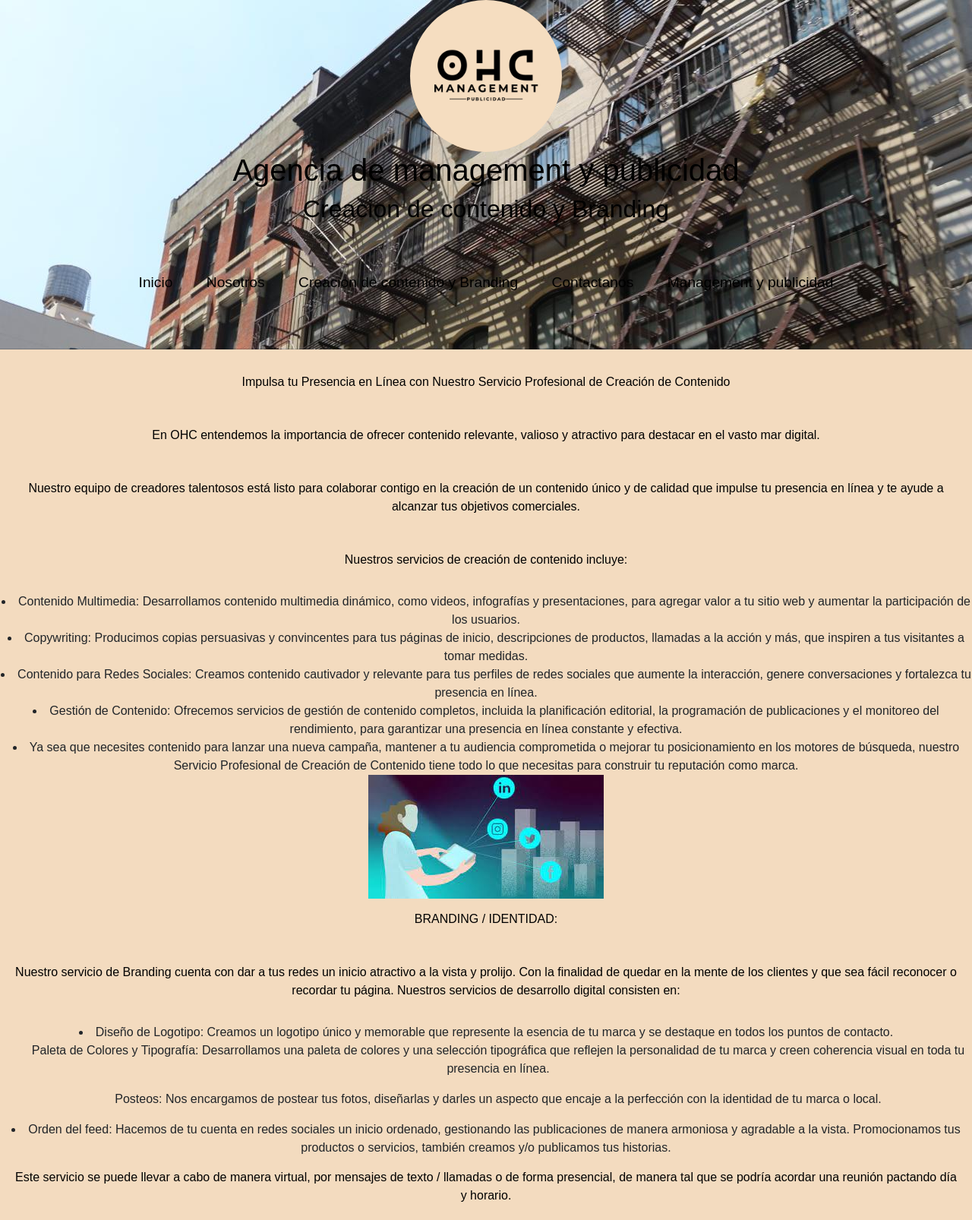
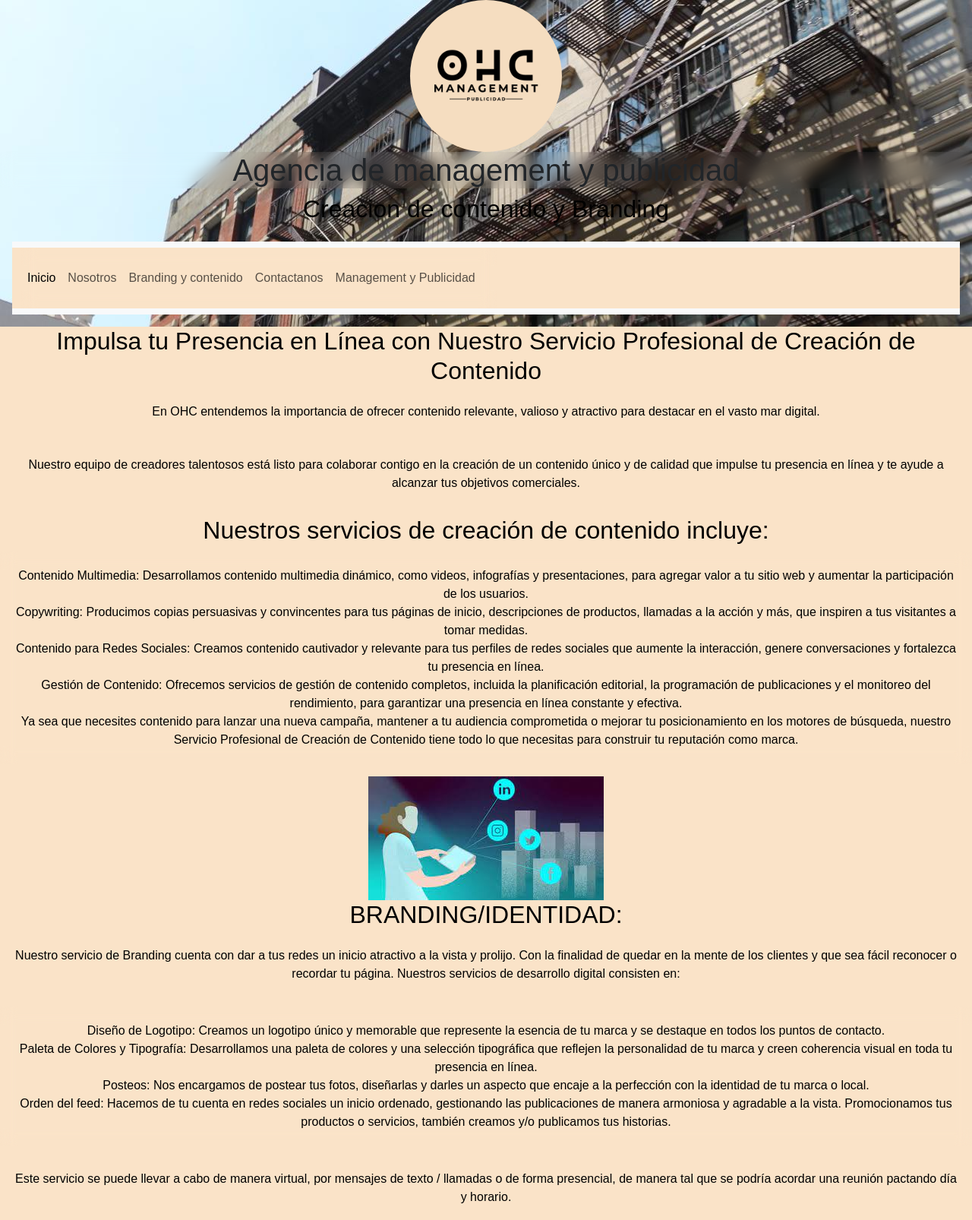
Before and after one commit to Tonacho12/ohcagencia, a plain HTML site: page pages/Branding.html in a window 1280 px wide. Shown: the top 1606 px of the page at 76% size. Drawn offline with nearby package versions, Linux system fonts and the light colour scheme; a web font is replaced by a local one.

Commit message:
segunda preentrega

```diff
--- a/estilo.css
+++ b/css/estilo.css
@@ -25,9 +25,9 @@
   }
 
   .header { grid-area: header;
-  background-image: url(./img/background.jpeg);
-  background-repeat: no-repeat;
-  background-size: cover;}
+    background-image: url(../img/background.jpeg);
+    background-repeat: no-repeat;
+    background-size: cover;}
 
 
   .bienvenida { grid-area: Bienvenida; }
@@ -44,23 +44,17 @@ border: black;
     background-color: #f3d1a8;
     padding: 80px;
     text-align: center;}
-    @media screen and(min-width:480px){
-        .header { grid-area: header;
-            background-image: url(./img/background.jpeg);
-            background-repeat: no-repeat;
-            background-size: cover;}
+
             body{
-                background-color: black;
+                background-color: #fae3c8;
                 font-family: "Nokora", sans-serif;
                 text-align: center;
         }
+        body{
+            background-color:  #fae3c8;
+            font-family: "Nokora", sans-serif;
+            text-align: center;
     }
- body{
-        background-color: rgb(243, 219, 191);
-        font-family: "Nokora", sans-serif;
-        text-align: center;
-}
-
 
 .perfil{
     text-align: center;
@@ -73,7 +67,12 @@ border: black;
     text-align: center;
 }
 
-h1, h2{
+h1{
+    backdrop-filter: blur(10px);
+    font-family: "Nokora", sans-serif;
+}
+
+h2{
     color:black;
     font-family: "Nokora", sans-serif;
 
@@ -96,6 +95,7 @@ ul{
     padding: 20px;
     color: black;
     list-style-type: none;
+    backdrop-filter: blur(10px);
 }
 
 a{
@@ -138,3 +138,10 @@ nav{
     background-color: rgb(243, 219, 191);
     border: black 2px;
 }
+.btn-primary{
+    background-color: black;
+    border: black;
+}
+.container-fluid{
+    background-color: #fae3c8;
+}
--- a/pages/Branding.html
+++ b/pages/Branding.html
@@ -8,7 +8,7 @@
     <link rel="preconnect" href="https://fonts.googleapis.com">
     <link rel="preconnect" href="https://fonts.gstatic.com" crossorigin>
     <link href="https://fonts.googleapis.com/css2?family=Nokora:wght@100;300;400;700;900&family=Recursive:wght@300..1000&display=swap" rel="stylesheet">
-    <link rel="stylesheet" href="../estilo.css">
+    <link rel="stylesheet" href="../css/estilo.css">
     <title>Agencia de management y publicidad</title>
 </head>
 <body>
@@ -23,30 +23,43 @@
             </h2>
         </div>
         <nav>
-            <ul class="menu">
-                <li> <a href="../index.html">Inicio</a></li>
-                <li> <a href="./Nosotros.html">Nosotros</a></li>
-                <li> <a href="./branding.html">Creacion de contenido y Branding</a></li>
-                <li> <a href="./Contactanos.html">Contactanos</a></li>
-                <li> <a href="./managementypublicidad.html">Management y publicidad</a></li>
-            </ul>
-        </nav>
-        <hr>
+            <nav class="navbar navbar-expand-lg bg-body-tertiary">
+                <div class="container-fluid">
+                  <button class="navbar-toggler" type="button" data-bs-toggle="collapse" data-bs-target="#navbarNav" aria-controls="navbarNav" aria-expanded="false" aria-label="Toggle navigation">
+                    <span class="navbar-toggler-icon"></span>
+                  </button>
+                  <div class="collapse navbar-collapse" id="navbarNav">
+                    <ul class="navbar-nav">
+                      <li class="nav-item">
+                        <a class="nav-link active" aria-current="page" href="../index.html">Inicio</a>
+                      </li>
+                      <li class="nav-item">
+                        <a class="nav-link" href="../pages/Nosotros.html">Nosotros</a>
+                      </li>
+                      <li class="nav-item">
+                        <a class="nav-link" href="../pages/branding.html">Branding y contenido</a>
+                      </li>
+                      <li class="nav-item">
+                        <a class="nav-link" href="../pages/Contactanos.html">Contactanos</a>
+                      </li>
+                      <li class="nav-item">
+                        <a class="nav-link" href="../pages/managementypublicidad.html">Management y Publicidad</a>
+                      </li>
+                    </ul>
+                  </div>
+                </div>
+              </nav>
     </header>
     <main>
         <section>
-            <p>
-                Impulsa tu Presencia en Línea con Nuestro Servicio Profesional de Creación de Contenido
-            </p>
-
+            <h2>Impulsa tu Presencia en Línea con Nuestro Servicio Profesional de Creación de Contenido</h2>
             <p>En OHC entendemos la importancia de ofrecer contenido relevante, valioso y atractivo para destacar en el vasto mar digital.
             </p>
             <p>
                 Nuestro equipo de creadores talentosos está listo para colaborar contigo en la creación de un contenido único y de calidad que impulse tu presencia en línea y te ayude a alcanzar tus objetivos comerciales.
             </p>
-            <p>
-                Nuestros servicios de creación de contenido  incluye:
-            </p>
+              <h2>Nuestros servicios de creación de contenido  incluye:</h2>
+           <ul>
             <li>
                 Contenido Multimedia: Desarrollamos contenido multimedia dinámico, como videos, infografías y presentaciones, para agregar valor a tu sitio web y aumentar la participación de los usuarios.
             </li>
@@ -62,25 +75,29 @@
             <li>
                 Ya sea que necesites contenido para lanzar una nueva campaña, mantener a tu audiencia comprometida o mejorar tu posicionamiento en los motores de búsqueda, nuestro Servicio Profesional de Creación de Contenido tiene todo lo que necesitas para construir tu reputación como marca.
             </li>
+        </ul>
         </section>
         <section>
             <img src="../img/marketingdigital.jpeg" alt="imagencontenido">
         </section>
         <section>
-            <p>BRANDING / IDENTIDAD:
-            </p>
+            <h2>BRANDING/IDENTIDAD:</h2>
+
             <p>
                 Nuestro servicio de Branding cuenta con dar a tus redes un inicio atractivo a la vista y prolijo. Con la finalidad de quedar en la mente de los clientes y que sea fácil reconocer o recordar tu página. Nuestros servicios de desarrollo digital consisten en:
             </p>
-            <li >
+            <ul>
                 Diseño de Logotipo: Creamos un logotipo único y memorable que represente la esencia de tu marca y se destaque en todos los puntos de contacto.
-                <ol>Paleta de Colores y Tipografía: Desarrollamos una paleta de colores y una selección tipográfica que reflejen la personalidad de tu marca y creen coherencia visual en toda tu presencia en línea.</ol>
-               <ol> Posteos: Nos encargamos de postear tus fotos, diseñarlas y darles un aspecto que encaje a la perfección con la identidad de tu marca o local. </ol>
+                <li>Paleta de Colores y Tipografía: Desarrollamos una paleta de colores y una selección tipográfica que reflejen la personalidad de tu marca y creen coherencia visual en toda tu presencia en línea.</li>
+               <li> Posteos: Nos encargamos de postear tus fotos, diseñarlas y darles un aspecto que encaje a la perfección con la identidad de tu marca o local.
                 </li>
                 <li>Orden del feed: Hacemos de tu cuenta en redes sociales un inicio ordenado, gestionando las publicaciones de manera armoniosa y agradable a la vista. Promocionamos tus productos o servicios,  también creamos y/o publicamos tus historias.</li>
+            </li>
+            </ul>
             <p>
                 Este servicio se puede llevar a cabo de manera virtual, por mensajes de texto / llamadas o de forma presencial, de manera tal que se podría acordar una reunión pactando día y horario.
             </p>
+
             <section>
                 <div class="card m-auto" style="width: 18rem;">
                     <img src="../img/unete.JPG" class="card-img-top" alt="unete">
@@ -96,8 +113,8 @@
     </main>
     <footer class="footer">
         <h4>E-mail 📩 ohcagencia@gmail.com</h4>
-        <h4><a href="https://www.instagram.com/ohcagencia?utm_source=qr&igsh=MTU0cGJpbW9ka3R0eA%3D%3D" target="_blank"><img src="../img/instagram.png" alt=""> @ohcagencia</h4>
-        </a>
+        <a href="https://www.instagram.com/ohcagencia?utm_source=qr&igsh=MTU0cGJpbW9ka3R0eA%3D%3D" target="_blank"><img src="../img/instagram.png" alt=""> @ohcagencia
+
     </footer>
     <script src="https://cdn.jsdelivr.net/npm/bootstrap@5.3.3/dist/js/bootstrap.bundle.min.js" integrity="sha384-YvpcrYf0tY3lHB60NNkmXc5s9fDVZLESaAA55NDzOxhy9GkcIdslK1eN7N6jIeHz" crossorigin="anonymous"></script>
 </body>
```
Also changed, not shown: index.html (+41 -25 lines), pages/Contactanos.html (+29 -13 lines), pages/Nosotros.html (+28 -12 lines), pages/managementypublicidad.html (+31 -16 lines), wireframes/wireframe contacto celular.JPG (deleted), wireframes/wireframe contacto pc.JPG (deleted), wireframes/wireframe creacion de contenido y branding celular.JPG (deleted), wireframes/wireframe creacion de contenido y branding.JPG (deleted), wireframes/wireframe inicio celular.JPG (deleted), wireframes/wireframe inicio pc.JPG (deleted), wireframes/wireframe management y publicidad celular.JPG (deleted), wireframes/wireframe management y publicidad.JPG (deleted), wireframes/wireframe nosotros celular.JPG (deleted), wireframes/wireframe nosotros pc.JPG (deleted).
